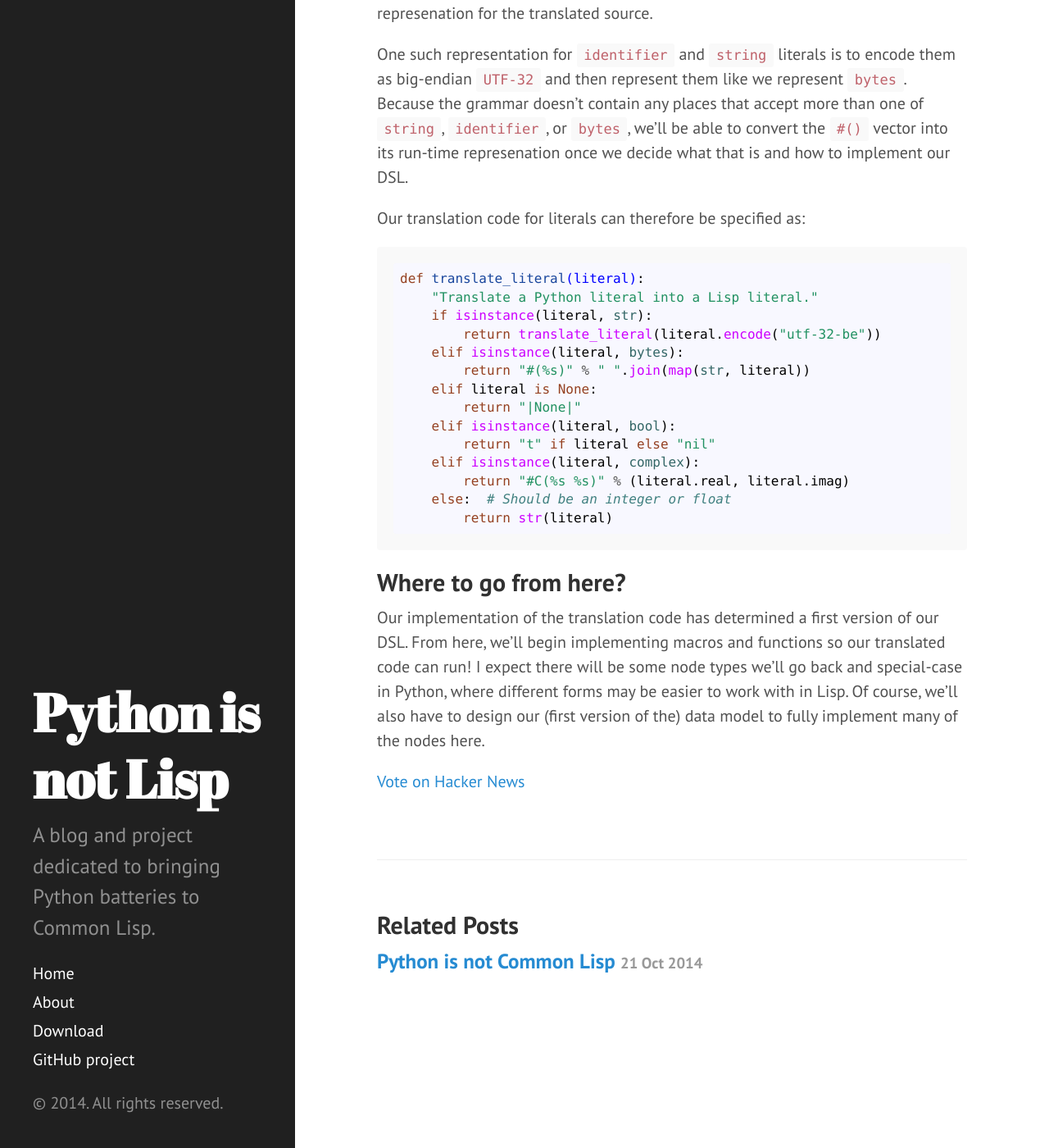
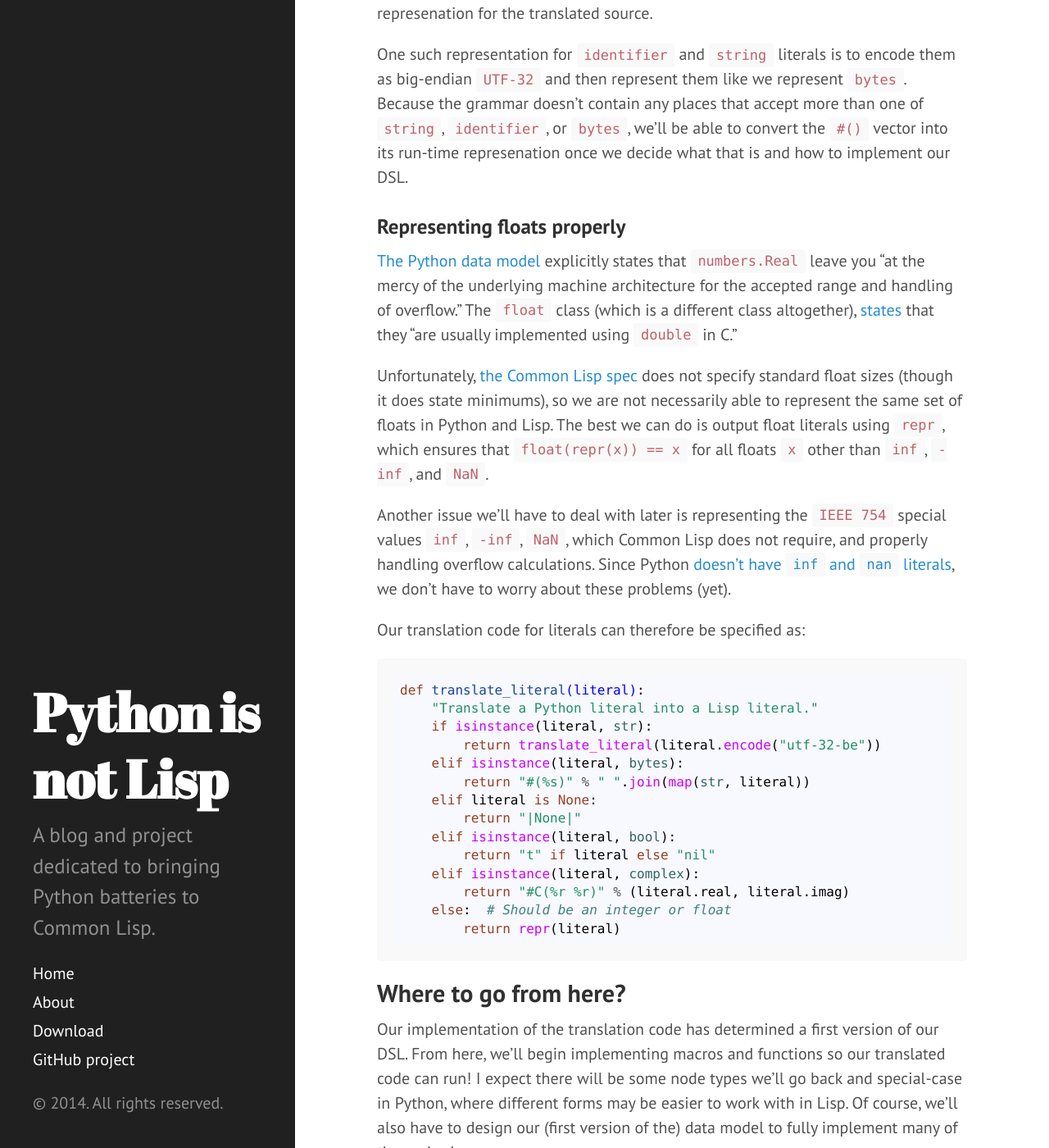
Before and after one commit to felipeochoa/aqua-lisp, a Jekyll site: the page built from _posts/2014-10-24-a-python-dsl.md, in a window 1280 px wide and 1400 px high, scrolled down 3239 px. Shown: the whole window at 82% size. Built offline with Jekyll 4.4.1, drawn with Linux system fonts in a browser that asks for light colours.

Commit message:
use `repr` for floats (with discussion)

```diff
--- a/_posts/2014-10-24-a-python-dsl.md
+++ b/_posts/2014-10-24-a-python-dsl.md
@@ -131,6 +131,29 @@ accept more than one of `string`, `identifier`, or `bytes`, we'll be
 able to convert the `#()` vector into its run-time represenation once
 we decide what that is and how to implement our DSL.
 
+### Representing floats properly
+
+[The Python data model](https://docs.python.org/3/reference/datamodel.html#the-standard-type-hierarchy)
+explicitly states that `numbers.Real` leave you "at the mercy of the
+underlying machine architecture for the accepted range and handling of
+overflow." The `float` class (which is a different class altogether),
+[states](https://docs.python.org/3.4/library/stdtypes.html#typesnumeric)
+that they "are usually implemented using `double` in C."
+
+Unfortunately,
+[the Common Lisp spec](http://www.lispworks.com/documentation/HyperSpec/Body/t_short_.htm#double-float)
+does not specify standard float sizes (though it does state
+minimums), so we are not necessarily able to represent the same set of
+floats in Python and Lisp. The best we can do is output float literals
+using `repr`, which ensures that `float(repr(x)) == x` for all floats
+`x` other than `inf`, `-inf`, and `NaN`.
+
+Another issue we'll have to deal with later is representing the `IEEE
+754` special values `inf`, `-inf`, `NaN`, which Common Lisp does not
+require, and properly handling overflow calculations. Since Python
+[doesn't have `inf` and `nan` literals](http://legacy.python.org/dev/peps/pep-0754/),
+we don't have to worry about these problems (yet).
+
 Our translation code for literals can therefore be specified as:
 
 ~~~ python
@@ -145,9 +168,9 @@ def translate_literal(literal):
     elif isinstance(literal, bool):
         return "t" if literal else "nil"
     elif isinstance(literal, complex):
-        return "#C(%s %s)" % (literal.real, literal.imag)
+        return "#C(%r %r)" % (literal.real, literal.imag)
     else:  # Should be an integer or float
-        return str(literal)
+        return repr(literal)
 ~~~
 
 
```
